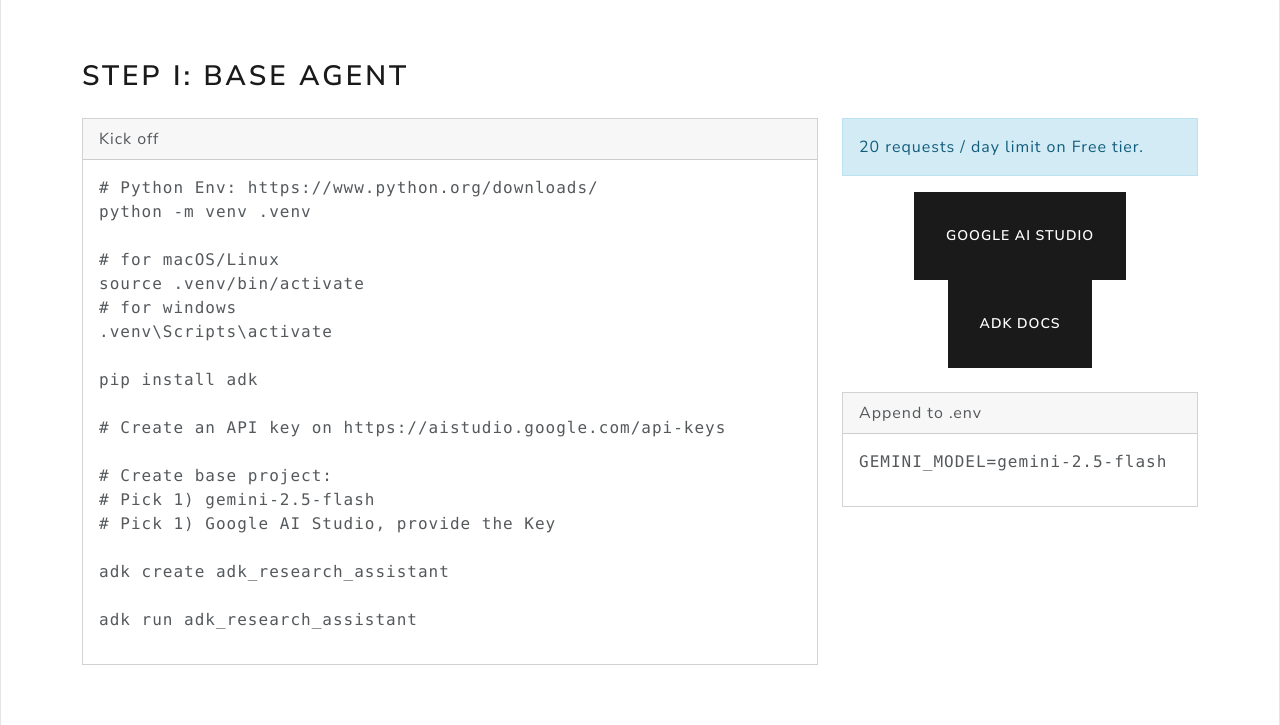
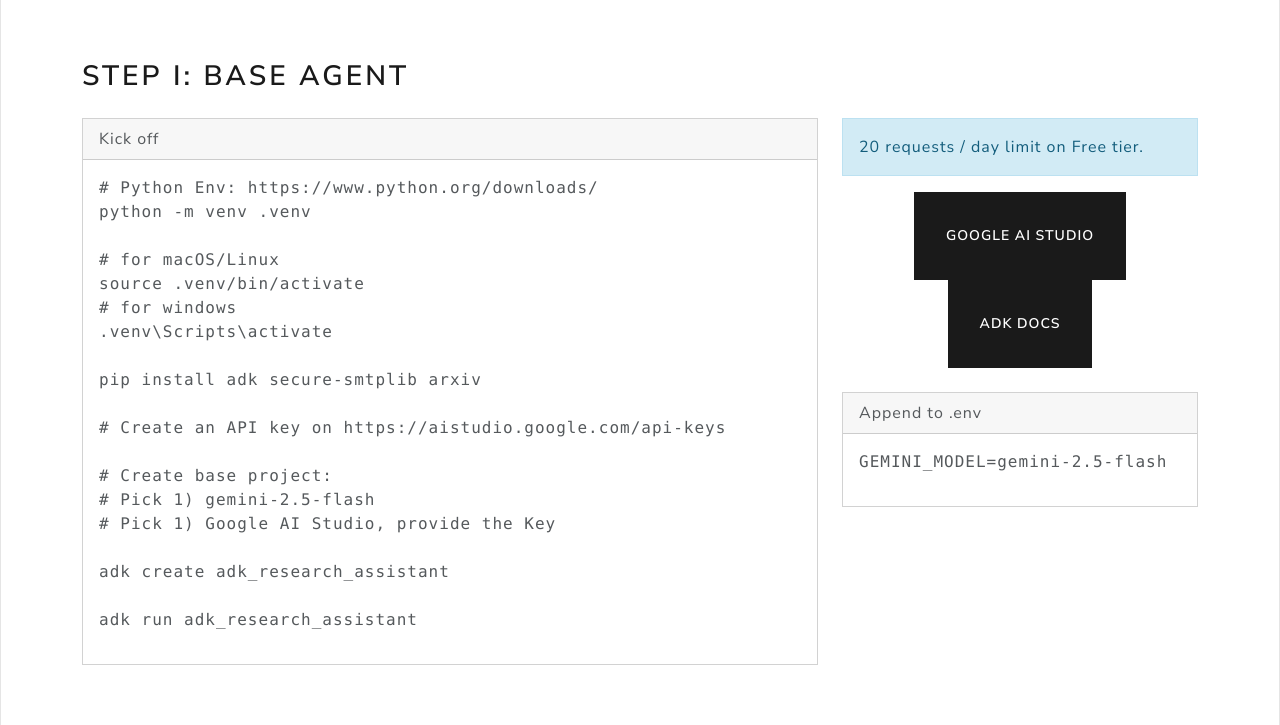
Before and after one commit to nenuadrian/google-agents, a PHP site: page / in a window 1280 px wide. Shown: the part 3719-4444 px from the top of the page. Run offline with PHP 8.4, Linux system fonts and the light colour scheme.

Commit message:
Add secure-smtplib and arxiv to pip install

```diff
--- a/workshop/index.php
+++ b/workshop/index.php
@@ -315,7 +315,7 @@ source .venv/bin/activate
 # for windows
 .venv\Scripts\activate
 
-pip install adk
+pip install adk secure-smtplib arxiv
 
 # Create an API key on https://aistudio.google.com/api-keys
 
```
